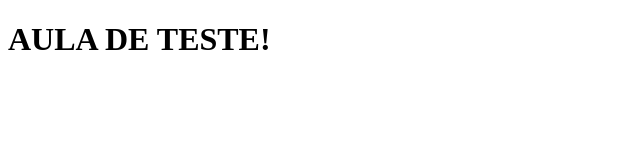
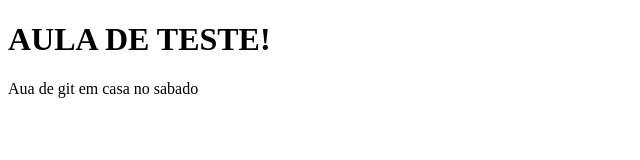
Before and after one commit to AiresJr/aula-cinco-git, a plain HTML site: page index.html in a window 1280 px wide. Shown: the whole page, without its empty margins (0-640 px from the left). Drawn offline with Linux system fonts and the light colour scheme.

Commit message:
alteração no index

```diff
--- a/index.html
+++ b/index.html
@@ -9,6 +9,7 @@
 
 <body>
     <H1>AULA DE TESTE!</H1>
+    <p>Aua de git em casa no sabado</p>
 </body>
 
 </html>
```
